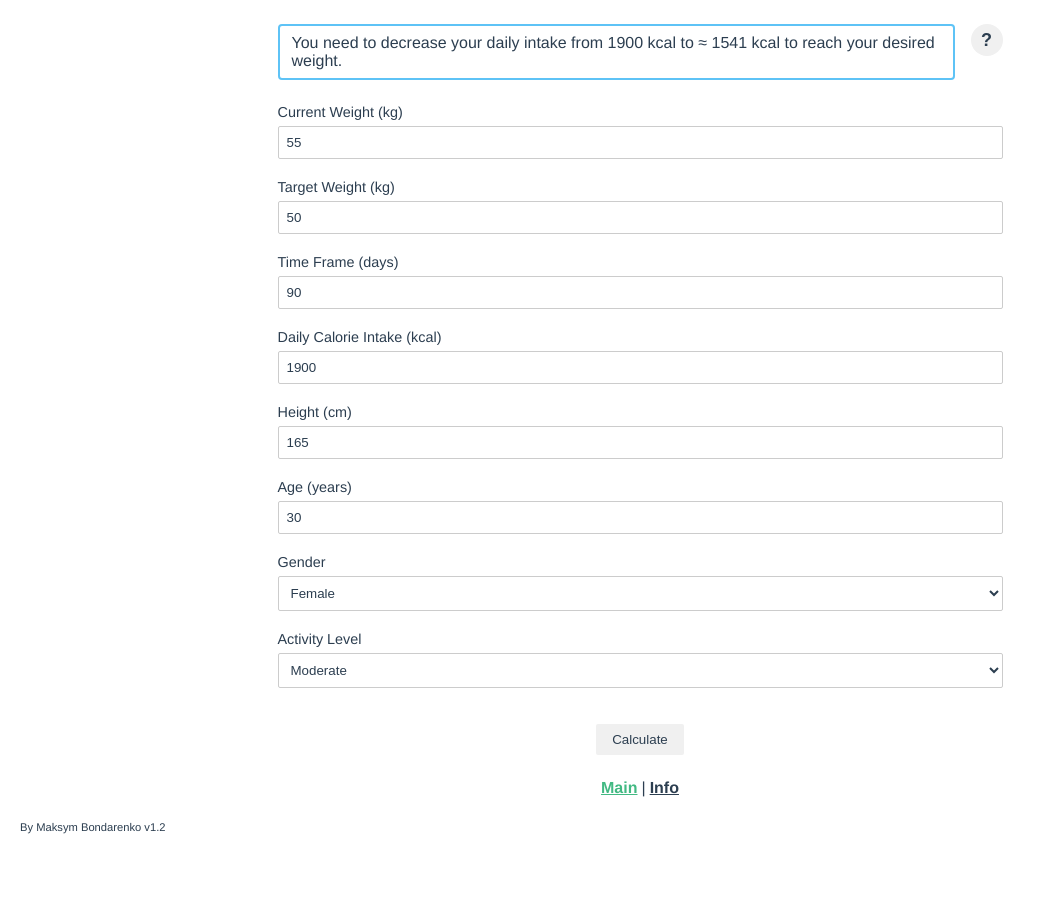
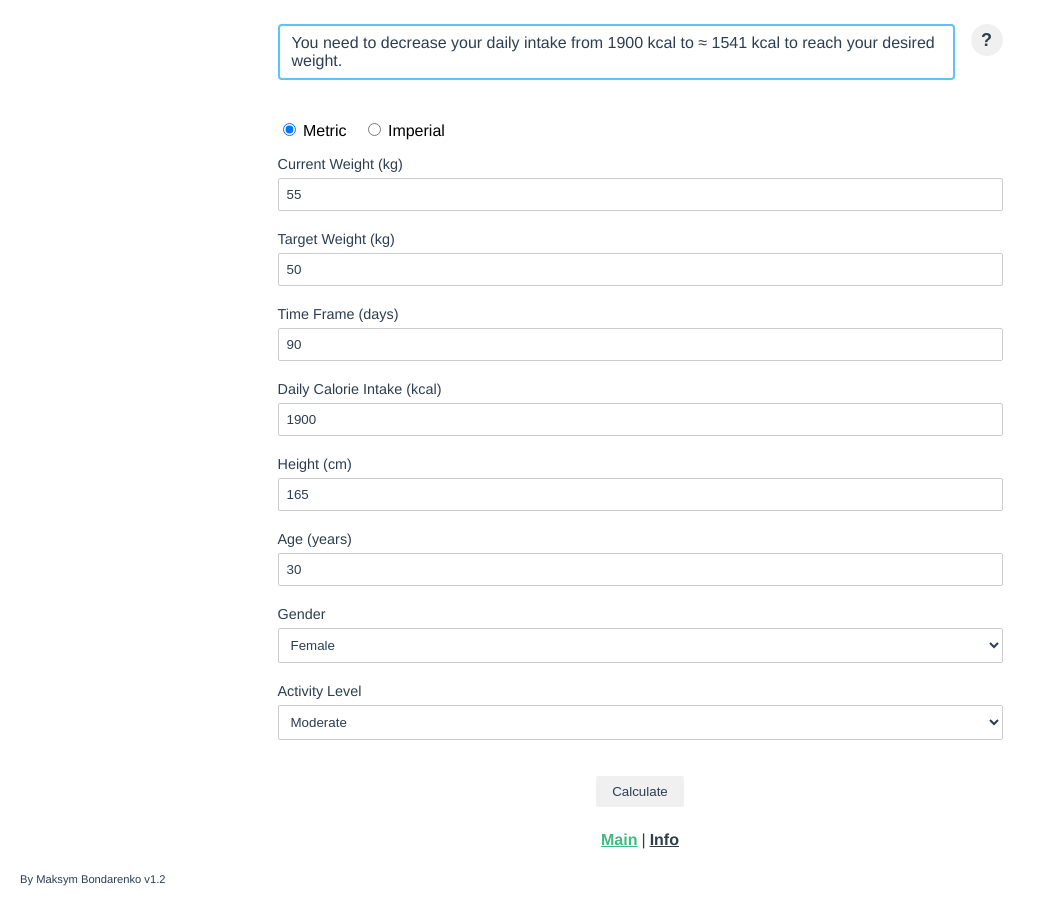
Before and after one commit to TenProtons/weight-prediction-app, a Vue app: page / in a window 1280 px wide. Shown: the part 808-1713 px from the top of the page, without its empty margins (0-1046 px from the left). Before the commit the page ends 1661 px from the top, so only its background shows below. Built offline with nearby package versions, Linux system fonts and the light colour scheme.

Commit message:
in process

```diff
--- a/src/components/UserInputForm.vue
+++ b/src/components/UserInputForm.vue
@@ -4,10 +4,10 @@
       v-model="formData.weight"
       class="form-container__input"
       type="number"
-      :min="40"
-      :max="250"
+      :min="weightMin"
+      :max="weightMax"
       :maxlength="3"
-      :label="`${t('currentWeight')} (${t('kg')})`"
+      :label="`${t('currentWeight')} (${weightUnit})`"
       :error="validationErrors.weight"
       required
     />
@@ -16,10 +16,10 @@
       v-model="formData.targetWeight"
       class="form-container__input"
       type="number"
-      :min="40"
-      :max="250"
+      :min="weightMin"
+      :max="weightMax"
       :maxlength="3"
-      :label="`${t('targetWeight')} (${t('kg')})`"
+      :label="`${t('targetWeight')} (${weightUnit})`"
       :error="validationErrors.targetWeight || validationErrors.weightDifference"
       required
     />
@@ -49,7 +49,7 @@
       class="form-container__input"
       type="number"
       :maxlength="3"
-      :label="`${t('height')} (${t('cm')})`"
+      :label="`${t('height')} (${heightUnit})`"
       :error="validationErrors.height"
       required
     />
@@ -104,6 +104,10 @@ export default defineComponent({
       type: Object as () => UserData | null,
       default: null,
     },
+    unitSystem: {
+      type: String as () => 'metric' | 'imperial',
+      default: 'metric',
+    },
   },
   emits: ['calculate'],
   setup(props, { emit }) {
@@ -126,6 +130,105 @@ export default defineComponent({
       { value: 'active', label: t('active') },
       { value: 'veryActive', label: t('veryActive') },
     ]);
+
+    // Computed properties for units and ranges
+    const weightUnit = computed(() => (props.unitSystem === 'metric' ? t('kg') : t('lbs')));
+    const heightUnit = computed(() => (props.unitSystem === 'metric' ? t('cm') : t('inches')));
+    const weightMin = computed(() => (props.unitSystem === 'metric' ? 40 : 88)); // 40 kg ~ 88 lbs
+    const weightMax = computed(() => (props.unitSystem === 'metric' ? 250 : 550)); // 250 kg ~ 550 lbs
+    const heightMin = computed(() => (props.unitSystem === 'metric' ? 100 : 39)); // 100 cm ~ 39 inches
+    const heightMax = computed(() => (props.unitSystem === 'metric' ? 250 : 98)); // 250 cm ~ 98 inches
+
+    // Conversion functions
+    const toMetricWeight = (value: number) => (props.unitSystem === 'imperial' ? value / 2.20462 : value);
+    const toMetricHeight = (value: number) => (props.unitSystem === 'imperial' ? value * 2.54 : value);
+
+    const validateForm = () => {
+      validateWeight();
+      validateTargetWeight();
+      validateWeightDifference();
+      validateTimeFrame();
+      validateCurrentCalorieIntake();
+      validateHeight();
+      validateAge();
+    };
+
+    // Adjusted validation functions
+    const validateWeight = () => {
+      const min = weightMin.value;
+      const max = weightMax.value;
+      if (formData.value.weight < min || formData.value.weight > max) {
+        validationErrors.value.weight = t('invalidWeight');
+      } else {
+        delete validationErrors.value.weight;
+      }
+    };
+
+    const validateTargetWeight = () => {
+      if (formData.value.targetWeight < 40 || formData.value.targetWeight > 250) {
+        validationErrors.value.targetWeight = t('invalidTargetWeight');
+      } else {
+        if (validationErrors.value.targetWeight === t('invalidTargetWeight')) {
+          delete validationErrors.value.targetWeight;
+        }
+      }
+    };
+
+    const validateWeightDifference = () => {
+      const weightDiff = Math.abs(formData.value.weight - formData.value.targetWeight);
+      if (weightDiff > 80) {
+        validationErrors.value.weightDifference = t('invalidWeightDifference');
+      } else {
+        if (validationErrors.value.weightDifference === t('invalidWeightDifference')) {
+          delete validationErrors.value.weightDifference;
+        }
+      }
+    };
+
+    const validateTimeFrame = () => {
+      if (formData.value.timeFrame < 14 || formData.value.timeFrame > 365) {
+        validationErrors.value.timeFrame = t('invalidTimeFrame');
+      } else {
+        delete validationErrors.value.timeFrame;
+      }
+    };
+
+    const validateCurrentCalorieIntake = () => {
+      if (formData.value.currentCalorieIntake < 800 || formData.value.currentCalorieIntake > 8000) {
+        validationErrors.value.currentCalorieIntake = t('invalidCalorieIntake');
+      } else {
+        delete validationErrors.value.currentCalorieIntake;
+      }
+    };
+
+    const validateHeight = () => {
+      const min = heightMin.value;
+      const max = heightMax.value;
+      if (formData.value.height < min || formData.value.height > max) {
+        validationErrors.value.height = t('invalidHeight');
+      } else {
+        delete validationErrors.value.height;
+      }
+    };
+
+    const validateAge = () => {
+      if (formData.value.age < 10 || formData.value.age > 120) {
+        validationErrors.value.age = t('invalidAge');
+      } else {
+        delete validationErrors.value.age;
+      }
+    };
+
+    const onSubmit = () => {
+      validateForm();
+      if (isFormValid.value) {
+        const convertedData = { ...formData.value };
+        convertedData.weight = toMetricWeight(convertedData.weight);
+        convertedData.targetWeight = toMetricWeight(convertedData.targetWeight);
+        convertedData.height = toMetricHeight(convertedData.height);
+        emit('calculate', convertedData);
+      }
+    };
 
     watch(
       () => props.initialUserData,
@@ -183,84 +286,6 @@ export default defineComponent({
       }
     );
 
-    const validateForm = () => {
-      validateWeight();
-      validateTargetWeight();
-      validateWeightDifference();
-      validateTimeFrame();
-      validateCurrentCalorieIntake();
-      validateHeight();
-      validateAge();
-    };
-
-    const validateWeight = () => {
-      if (formData.value.weight < 40 || formData.value.weight > 250) {
-        validationErrors.value.weight = t('invalidWeight');
-      } else {
-        delete validationErrors.value.weight;
-      }
-    };
-
-    const validateTargetWeight = () => {
-      if (formData.value.targetWeight < 40 || formData.value.targetWeight > 250) {
-        validationErrors.value.targetWeight = t('invalidTargetWeight');
-      } else {
-        if (validationErrors.value.targetWeight === t('invalidTargetWeight')) {
-          delete validationErrors.value.targetWeight;
-        }
-      }
-    };
-
-    const validateWeightDifference = () => {
-      const weightDiff = Math.abs(formData.value.weight - formData.value.targetWeight);
-      if (weightDiff > 80) {
-        validationErrors.value.weightDifference = t('invalidWeightDifference');
-      } else {
-        if (validationErrors.value.weightDifference === t('invalidWeightDifference')) {
-          delete validationErrors.value.weightDifference;
-        }
-      }
-    };
-
-    const validateTimeFrame = () => {
-      if (formData.value.timeFrame < 14 || formData.value.timeFrame > 365) {
-        validationErrors.value.timeFrame = t('invalidTimeFrame');
-      } else {
-        delete validationErrors.value.timeFrame;
-      }
-    };
-
-    const validateCurrentCalorieIntake = () => {
-      if (formData.value.currentCalorieIntake < 800 || formData.value.currentCalorieIntake > 8000) {
-        validationErrors.value.currentCalorieIntake = t('invalidCalorieIntake');
-      } else {
-        delete validationErrors.value.currentCalorieIntake;
-      }
-    };
-
-    const validateHeight = () => {
-      if (formData.value.height < 100 || formData.value.height > 250) {
-        validationErrors.value.height = t('invalidHeight');
-      } else {
-        delete validationErrors.value.height;
-      }
-    };
-
-    const validateAge = () => {
-      if (formData.value.age < 10 || formData.value.age > 120) {
-        validationErrors.value.age = t('invalidAge');
-      } else {
-        delete validationErrors.value.age;
-      }
-    };
-
-    const onSubmit = () => {
-      validateForm();
-      if (isFormValid.value) {
-        emit('calculate', { ...formData.value });
-      }
-    };
-
     return {
       t,
       formData,
@@ -269,6 +294,12 @@ export default defineComponent({
       isFormValid,
       genderOptions,
       activityLevelOptions,
+      weightUnit,
+      heightUnit,
+      weightMin,
+      weightMax,
+      heightMin,
+      heightMax,
     };
   },
 });
--- a/src/locales/en.json
+++ b/src/locales/en.json
@@ -41,6 +41,10 @@
   "days": "days",
   "kcal": "kcal",
   "cm": "cm",
+  "metric": "Metric",
+  "imperial": "Imperial",
+  "lbs": "lbs",
+  "inches": "in",
   "years": "years",
   "darkMode": "Dark",
   "lightMode": "Light",
--- a/src/views/MainView.vue
+++ b/src/views/MainView.vue
@@ -18,7 +18,13 @@
         <CalorieAccuracyInfo :adjusted-caloric-intake="adjustedCaloricIntake" />
       </div>
     </div>
-    <UserInputForm :initial-user-data="userData" @calculate="handleCalculate" />
+
+    <div class="unit-switcher">
+      <label> <input v-model="unitSystem" type="radio" value="metric" /> {{ t('metric') }} </label>
+      <label> <input v-model="unitSystem" type="radio" value="imperial" /> {{ t('imperial') }} </label>
+    </div>
+
+    <UserInputForm :initial-user-data="userData" :unit-system="unitSystem" @calculate="handleCalculate" />
   </div>
 </template>
 
@@ -44,6 +50,7 @@ export default defineComponent({
   },
   setup() {
     const { t, locale } = useI18n();
+    const unitSystem = ref<'metric' | 'imperial'>('metric');
     const weightData = ref<Array<{ day: number; weight: number }>>([]);
     const userData = ref<UserData | null>(null);
     const hintMessage = ref('');
@@ -138,7 +145,12 @@ export default defineComponent({
     });
 
     onMounted(() => {
+      const savedUnitSystem = loadData('unitSystem');
       const savedUserData = loadData('userData');
+
+      if (savedUnitSystem) {
+        unitSystem.value = savedUnitSystem;
+      }
 
       if (savedUserData) {
         userData.value = savedUserData;
@@ -154,6 +166,7 @@ export default defineComponent({
       hintMessage,
       handleCalculate,
       t,
+      unitSystem,
       userData,
       isWarning,
       warningKey,
@@ -187,6 +200,12 @@ export default defineComponent({
     border: var(--calculated-info-border);
     border-radius: var(--border-radius-4);
   }
+
+  .unit-switcher {
+    margin: var(--16) 0;
+    display: flex;
+    gap: var(--16);
+  }
 }
 
 .warning {
```
